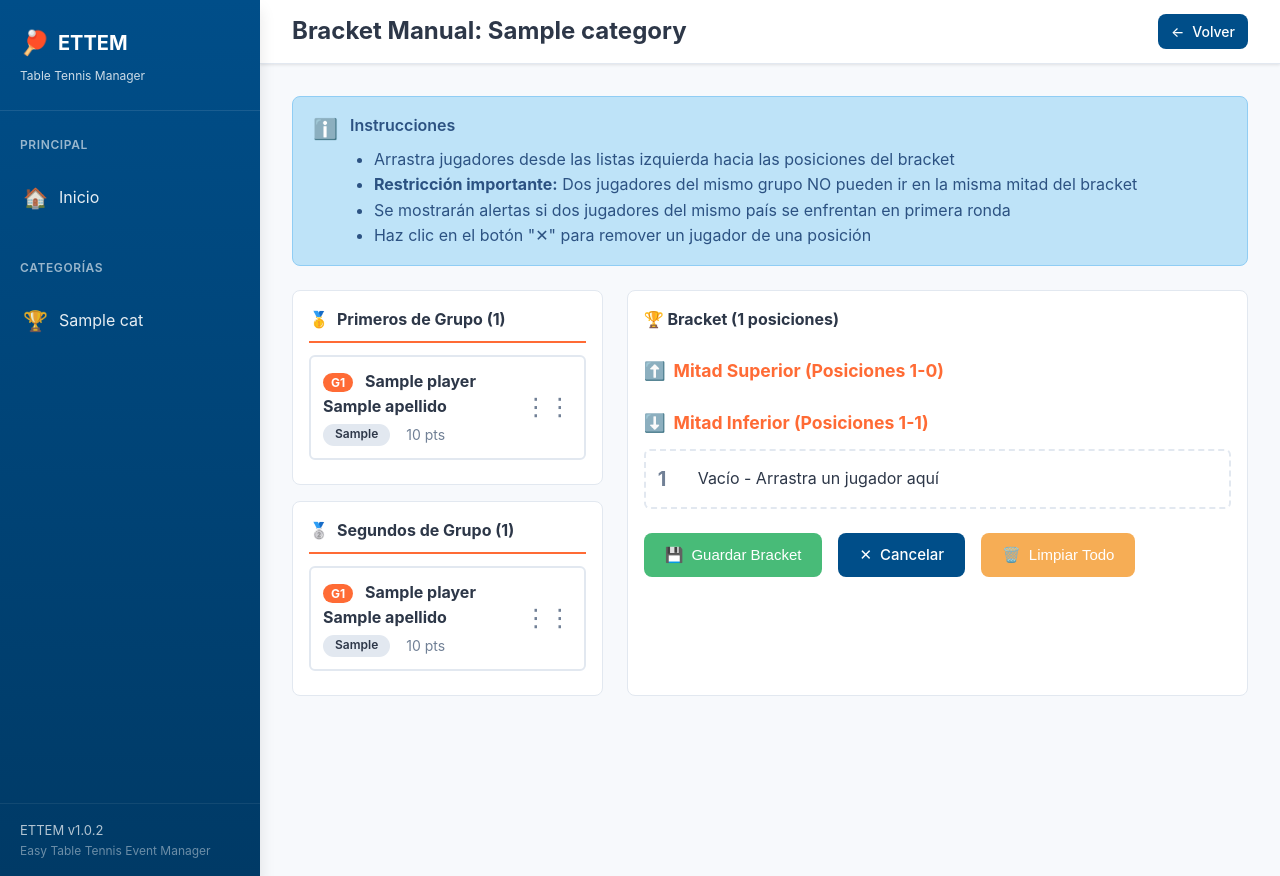
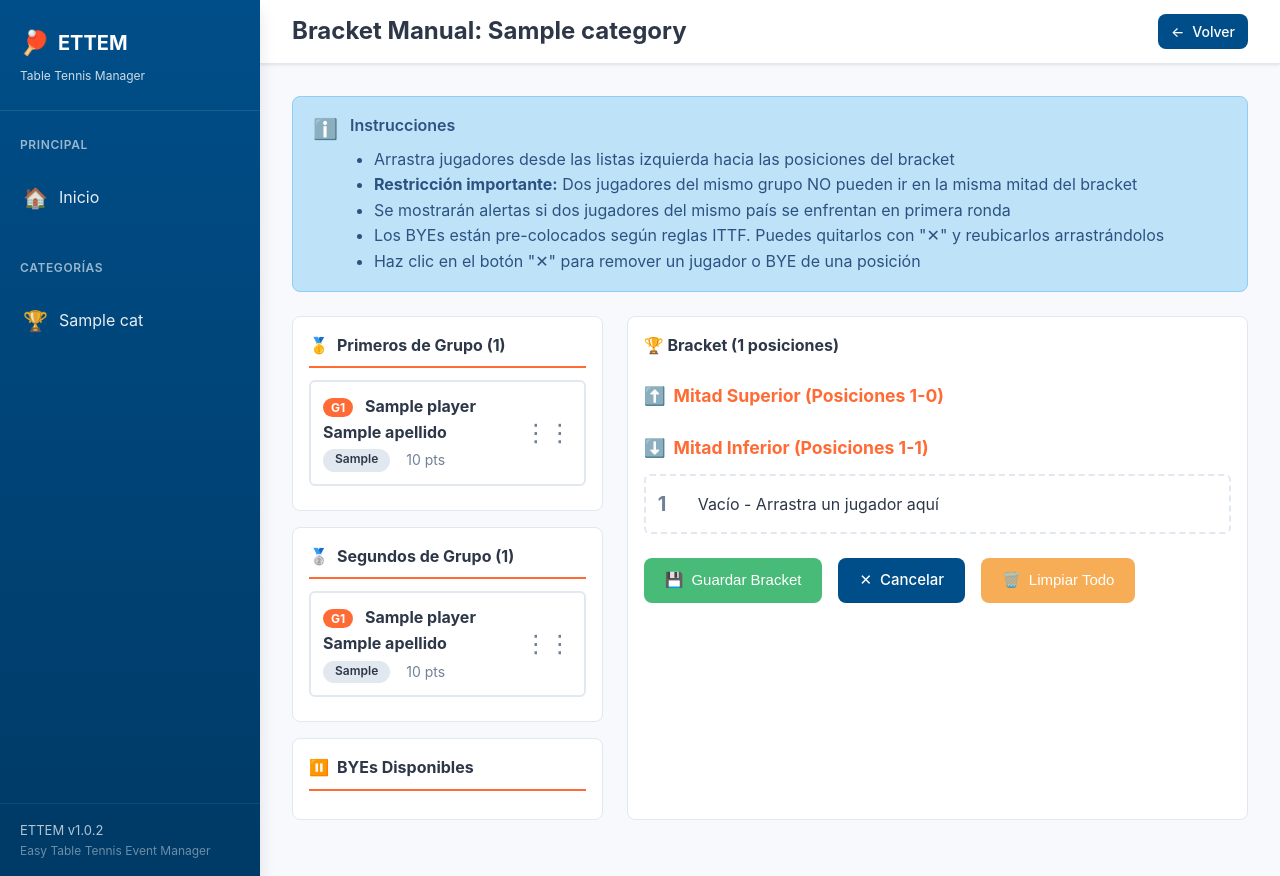
Before and after one commit to boggdan95/easy-table-tennis-event, a Python web app: template src/ettem/webapp/templates/admin_manual_bracket.html in a window 1280 px wide. Run offline with Jinja, Linux system fonts and the light colour scheme; the template is opened without the code that fills it: most values are stand-ins (such as "Sample title", 1, 10 or a date in 2020).

Commit message:
Enhance manual bracket with ITTF BYE positioning and drag-and-drop improvements
Features:
- Implement ITTF-compliant BYE positioning based on number of groups
  - 3 groups: positions [2, 7]
  - 5 groups: positions [2, 6, 7, 10, 11, 15]
  - Up to 20 groups with predefined positions
- Add drag-and-drop support within bracket (move/swap players between slots)
- Make BYEs removable and repositionable
  - Click X button to remove BYE from slot
  - Removed BYEs appear in "BYEs Disponibles" pool
  - Drag BYEs from pool to empty slots
- Simplify BYE display text (remove ITTF subtitle)
- Update instructions to explain BYE management

Technical changes:
- Add get_bye_positions() function in app.py (line 1449)
- Enhance handleDrop() to support slot-to-slot dragging (Case 2)
- Add assignByeToSlot() and addByeToPool() JavaScript functions
- Improve drag validation for BYE vs player interactions

🤖 Generated with [Claude Code](https://claude.com/claude-code)

Co-Authored-By: Claude <noreply@anthropic.com>

```diff
--- a/src/ettem/webapp/app.py
+++ b/src/ettem/webapp/app.py
@@ -1576,6 +1576,9 @@ async def admin_manual_bracket_form(request: Request, category: str):
         bye_positions = get_bye_positions(num_groups)
         all_bye_positions = set(bye_positions)
 
+        # DEBUG: Print to console
+        print(f"DEBUG: num_groups={num_groups}, bye_positions={bye_positions}, bracket_size={bracket_size}")
+
         # Create bracket slots with pre-placed BYEs
         slots = []
 
--- a/src/ettem/webapp/templates/admin_manual_bracket.html
+++ b/src/ettem/webapp/templates/admin_manual_bracket.html
@@ -241,7 +241,8 @@
             <li>Arrastra jugadores desde las listas izquierda hacia las posiciones del bracket</li>
             <li><strong>Restricción importante:</strong> Dos jugadores del mismo grupo NO pueden ir en la misma mitad del bracket</li>
             <li>Se mostrarán alertas si dos jugadores del mismo país se enfrentan en primera ronda</li>
-            <li>Haz clic en el botón "✕" para remover un jugador de una posición</li>
+            <li>Los BYEs están pre-colocados según reglas ITTF. Puedes quitarlos con "✕" y reubicarlos arrastrándolos</li>
+            <li>Haz clic en el botón "✕" para remover un jugador o BYE de una posición</li>
         </ul>
     </div>
 </div>
@@ -298,6 +299,17 @@
                 {% endfor %}
             </div>
         </div>
+
+        <!-- BYEs Pool -->
+        <div class="player-list">
+            <div class="player-list-title">
+                <span>⏸️</span>
+                <span>BYEs Disponibles</span>
+            </div>
+            <div id="byes-pool">
+                <!-- BYEs will be added here dynamically when removed from slots -->
+            </div>
+        </div>
     </div>
 
     <!-- Bracket Slots (Right Side) -->
@@ -323,7 +335,12 @@
                     <div class="slot-content">
                         <div class="slot-player">
                             {% if slot.is_bye %}
-                            <span class="slot-placeholder" style="color: var(--warning-color); font-weight: bold;">🔒 BYE (pre-colocado)</span>
+                            <div style="font-weight: bold; color: var(--warning-color);">
+                                🔒 BYE
+                            </div>
+                            <div class="slot-actions">
+                                <button type="button" class="btn-remove" onclick="removeBye({{ slot.slot_number }})">✕</button>
+                            </div>
                             {% else %}
                             <span class="slot-placeholder">Vacío - Arrastra un jugador aquí</span>
                             {% endif %}
@@ -351,7 +368,12 @@
                     <div class="slot-content">
                         <div class="slot-player">
                             {% if slot.is_bye %}
-                            <span class="slot-placeholder" style="color: var(--warning-color); font-weight: bold;">🔒 BYE (pre-colocado)</span>
+                            <div style="font-weight: bold; color: var(--warning-color);">
+                                🔒 BYE
+                            </div>
+                            <div class="slot-actions">
+                                <button type="button" class="btn-remove" onclick="removeBye({{ slot.slot_number }})">✕</button>
+                            </div>
                             {% else %}
                             <span class="slot-placeholder">Vacío - Arrastra un jugador aquí</span>
                             {% endif %}
@@ -440,18 +462,26 @@ function handleDrop(e) {
     const targetSlot = e.currentTarget;
     targetSlot.classList.remove('drag-over');
 
-    // Check if target slot is a BYE slot (cannot drop on BYE)
-    if (targetSlot.dataset.isBye === 'true') {
+    if (!draggedElement) {
+        return false;
+    }
+
+    // Check if target slot is a BYE slot and we're dragging a player (not a BYE)
+    if (targetSlot.dataset.isBye === 'true' &&
+        (draggedElement.classList.contains('player-item') && !draggedElement.classList.contains('bye-item'))) {
         alert('No puedes colocar un jugador en un slot de BYE');
         return false;
     }
 
-    if (!draggedElement) {
+    // Check if target slot has a player and we're dragging a BYE
+    const slotNumber = parseInt(targetSlot.dataset.slotNumber);
+    if (draggedElement.classList.contains('bye-item') && slotAssignments[slotNumber]) {
+        alert('No puedes colocar un BYE en un slot ocupado por un jugador');
         return false;
     }
 
     // Case 1: Dragging from player list
-    if (draggedElement.classList.contains('player-item')) {
+    if (draggedElement.classList.contains('player-item') && !draggedElement.classList.contains('bye-item')) {
         const playerId = draggedElement.dataset.playerId;
         const groupId = draggedElement.dataset.groupId;
         const country = draggedElement.dataset.country;
@@ -517,6 +547,16 @@ function handleDrop(e) {
             sourceData.groupId,
             sourceData.country
         );
+    }
+    // Case 3: Dragging a BYE from the pool
+    else if (draggedElement.classList.contains('bye-item')) {
+        const slotNumber = parseInt(targetSlot.dataset.slotNumber);
+
+        // Assign BYE to slot
+        assignByeToSlot(slotNumber);
+
+        // Remove BYE from pool
+        draggedElement.remove();
     }
 
     return false;
@@ -584,6 +624,75 @@ function removePlayerFromSlot(slotNumber) {
 
     // Revalidate
     validateConstraints();
+}
+
+function removeBye(slotNumber) {
+    const slot = document.querySelector(`.slot-item[data-slot-number="${slotNumber}"]`);
+    const input = slot.querySelector('input[type="hidden"]');
+    const contentDiv = slot.querySelector('.slot-player');
+
+    // Remove BYE marking
+    slot.classList.remove('bye-slot');
+    slot.dataset.isBye = 'false';
+
+    // Clear input (was set to 'BYE')
+    input.value = '';
+
+    // Update UI to show empty slot
+    contentDiv.innerHTML = '<span class="slot-placeholder">Vacío - Arrastra un jugador aquí</span>';
+
+    // Add BYE back to the pool
+    addByeToPool();
+}
+
+function assignByeToSlot(slotNumber) {
+    const slot = document.querySelector(`.slot-item[data-slot-number="${slotNumber}"]`);
+    const input = slot.querySelector('input[type="hidden"]');
+    const contentDiv = slot.querySelector('.slot-player');
+
+    // Mark slot as BYE
+    slot.classList.add('bye-slot');
+    slot.dataset.isBye = 'true';
+
+    // Set input value
+    input.value = 'BYE';
+
+    // Update UI
+    contentDiv.innerHTML = `
+        <div style="font-weight: bold; color: var(--warning-color);">
+            🔒 BYE
+        </div>
+        <div class="slot-actions">
+            <button type="button" class="btn-remove" onclick="removeBye(${slotNumber})">✕</button>
+        </div>
+    `;
+}
+
+function addByeToPool() {
+    const byesPool = document.getElementById('byes-pool');
+
+    // Create BYE item
+    const byeItem = document.createElement('div');
+    byeItem.className = 'player-item bye-item';
+    byeItem.draggable = true;
+    byeItem.innerHTML = `
+        <div class="player-info">
+            <div class="player-name" style="color: var(--warning-color); font-weight: bold;">
+                🔒 BYE
+            </div>
+            <div class="player-meta">
+                <span class="badge badge-warning">Disponible</span>
+            </div>
+        </div>
+        <span style="font-size: 1.5rem; color: var(--text-muted);">⋮⋮</span>
+    `;
+
+    // Add drag event listeners
+    byeItem.addEventListener('dragstart', handleDragStart);
+    byeItem.addEventListener('dragend', handleDragEnd);
+
+    // Add to pool
+    byesPool.appendChild(byeItem);
 }
 
 function clearAllSlots() {
```
